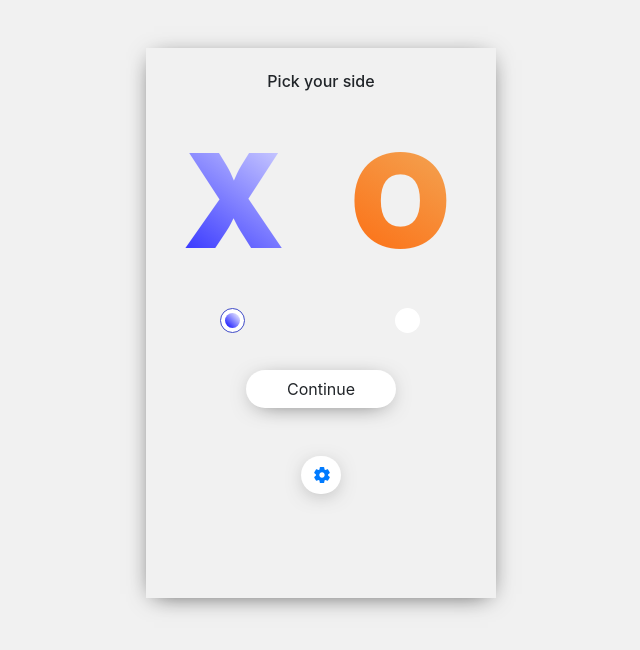
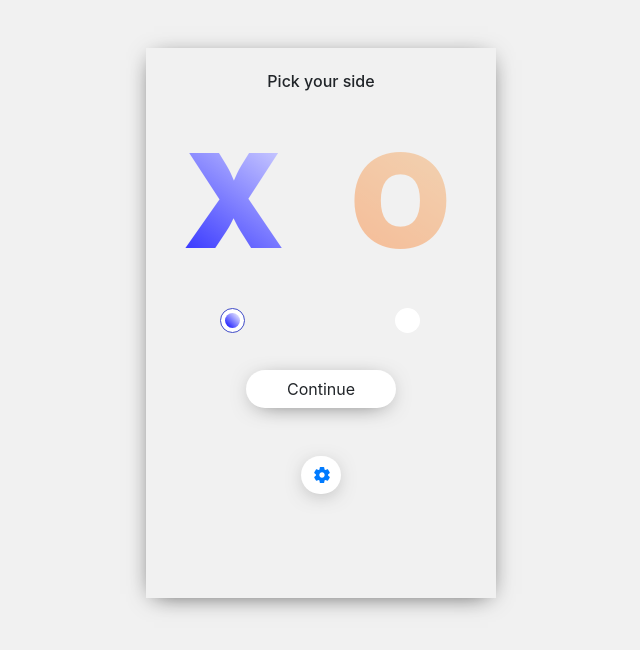
Before and after one commit to abhinandshetty/tictactoe, a React (Create React App) app: page /piece-selection in a window 1280 px wide. Shown: the top 650 px of the page, without its empty margins (319-959 px from the left). Built offline with nearby package versions, Linux system fonts and the light colour scheme.

Commit message:
Added opacity to piece selection

```diff
--- a/src/components/PieceSelection.jsx
+++ b/src/components/PieceSelection.jsx
@@ -16,10 +16,10 @@ const PieceSelection = () => {
                 </div>
                 <div className="row mx-auto mt-1">
                     <div className="col">
-                        <div className="block-x icon-font-main"></div>
+                        <div className="block-x icon-font-main" style={{opacity : piece ==='xMoves' ? 1 : 0.4}}></div>
                     </div>
                     <div className="col">
-                        <div className="block-o mr-3 icon-font-main"></div>
+                        <div className="block-o mr-3 icon-font-main" style={{opacity : piece ==='oMoves' ? 1 : 0.4}}></div>
                     </div>
                 </div>
                 <div className="row mx-auto">
```
